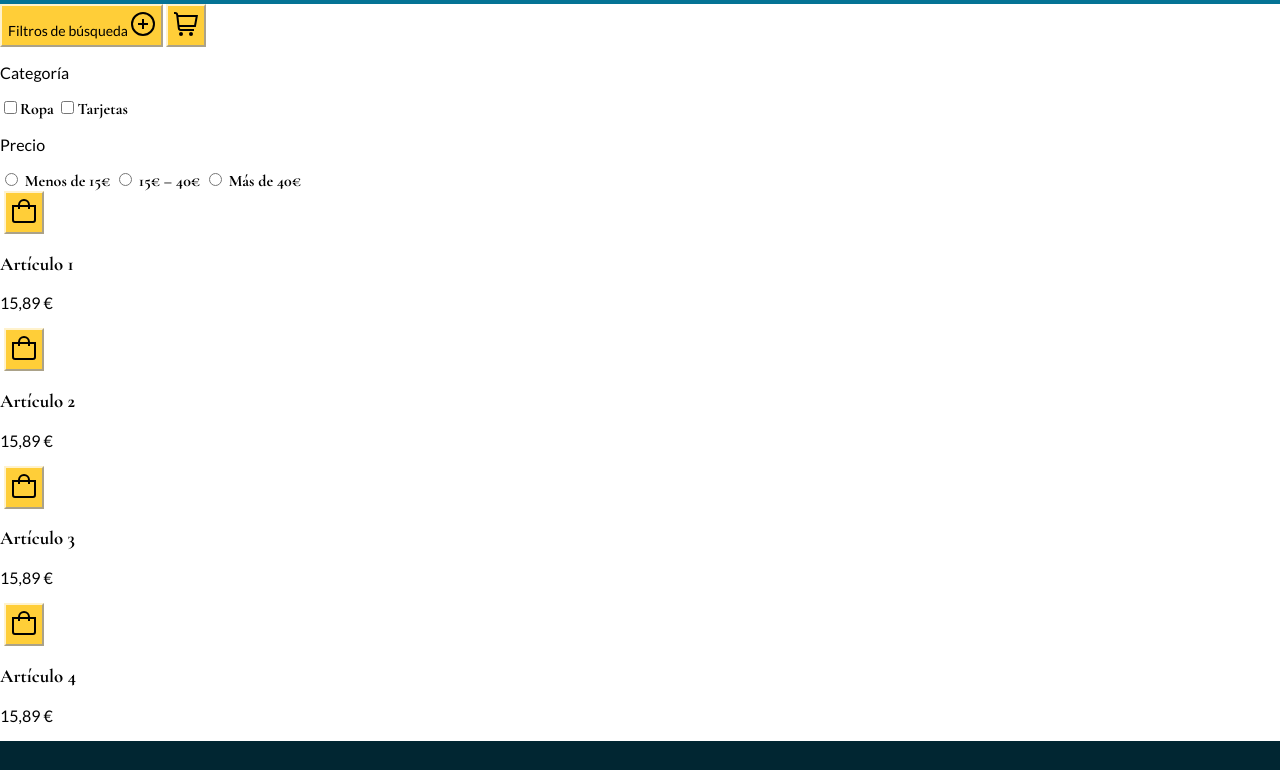
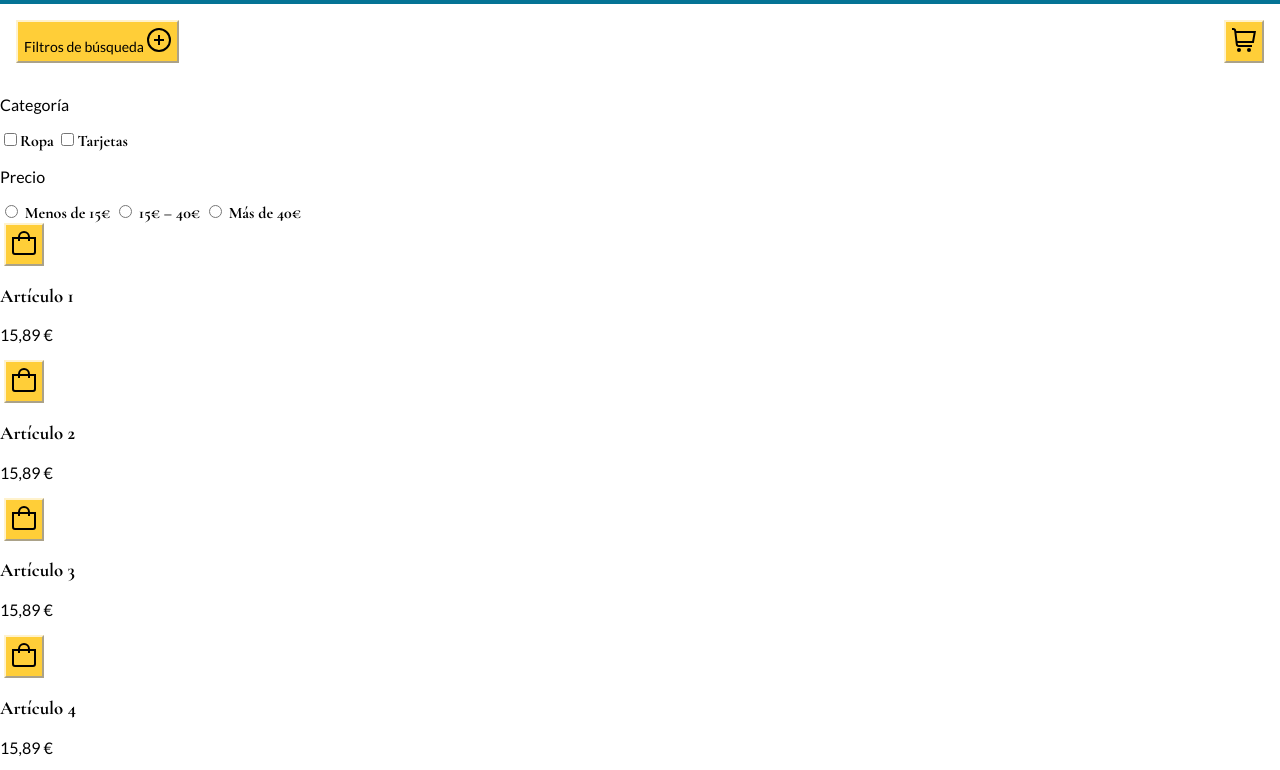
Before and after one commit to rlsj0/siljoq, a plain HTML site: page products.html in a window 1280 px wide. Shown: the part 150-920 px from the top of the page. Drawn offline with nearby package versions, Linux system fonts and the light colour scheme.

Commit message:
add: styles to productbar

```diff
--- /dev/null
+++ b/sass/layout/_products.scss
@@ -0,0 +1,9 @@
+@use '../base/variables' as *;
+
+.productbar {
+  display: flex;
+  align-items: center;
+  padding: 1rem;
+  justify-content: space-between;
+  width: 100vw;
+}
--- a/sass/main.scss
+++ b/sass/main.scss
@@ -7,6 +7,7 @@
 
 @use 'layout/header';
 @use 'layout/footer';
+@use 'layout/products';
 //@use 'layout/grid';
 
 //@use 'page/home';
```
Also changed, not shown: css/main.css.
